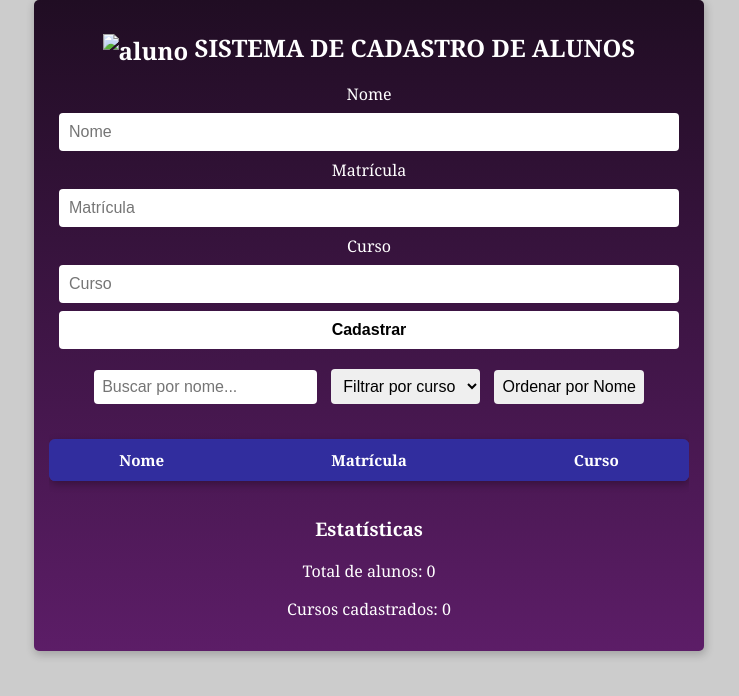
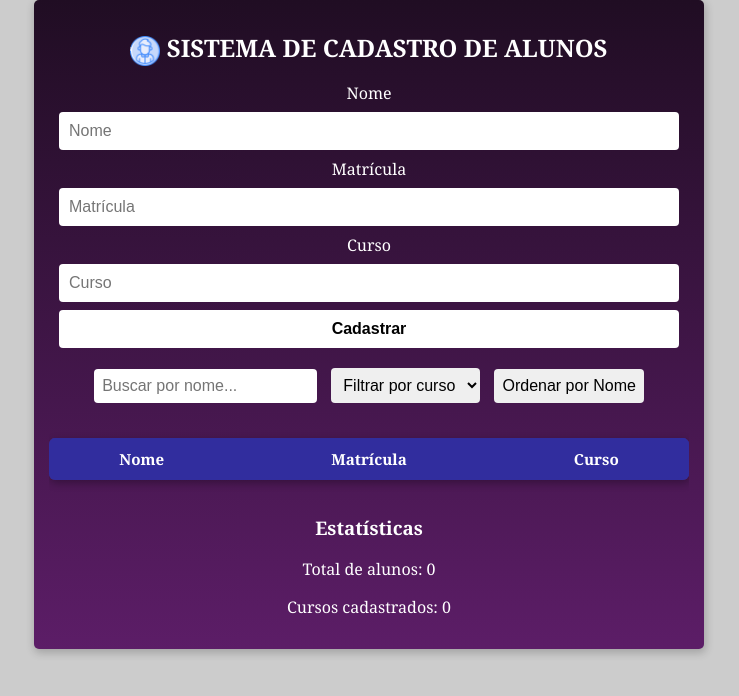
Before and after one commit to GabrielkPrata/Projeto-Sistema-de-cadastro-de-Alunos.., a plain HTML site: page index.html in a window 1280 px wide. Shown: the whole page, without its empty margins (271-1010 px from the left). Drawn offline with Linux system fonts and the light colour scheme.

Commit message:
Update index.html

```diff
--- a/index.html
+++ b/index.html
@@ -12,7 +12,7 @@
   <div class="container"> <!-- Container principal -->
     <h1>
       <!-- Ícone e título do sistema -->
-      <img src="images/aluno.png" alt="aluno" style="width:30px; vertical-align:middle;">
+      <img src="aluno.png" alt="aluno" style="width:30px; vertical-align:middle;">
       SISTEMA DE CADASTRO DE ALUNOS
     </h1>
 
@@ -68,4 +68,5 @@
   <script type="module" src="./main.js"></script>
 </body>
 
+
 </html>
```
